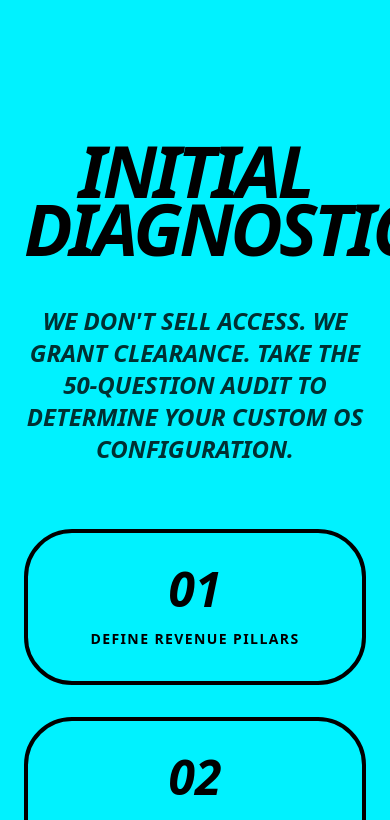
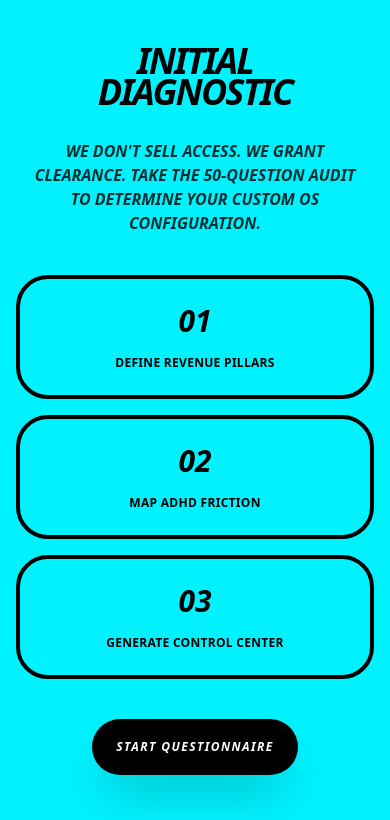
Before and after one commit to Fullpreneur/Fullpreneur-Dashboard, a Next.js app: page / in a window 390 px wide. Shown: the part 4800-5620 px from the top of the page. Built offline with nearby package versions, Linux system fonts and the light colour scheme.

Commit message:
Fix global layout responsiveness, container padding, and widget text scaling

```diff
--- a/app/(dashboard)/layout.tsx
+++ b/app/(dashboard)/layout.tsx
@@ -50,12 +50,14 @@ export default function DashboardLayout({
         ${isMobileMenuOpen ? "translate-x-0" : "-translate-x-full"}
       `}>
         <Sidebar />
+        {isMobileMenuOpen && (
           <button
             onClick={() => setIsMobileMenuOpen(false)}
             className="lg:hidden absolute top-6 right-[-50px] p-2 bg-zinc-900 border border-zinc-800 rounded-lg text-white"
           >
             <X size={20} />
           </button>
+        )}
       </div>
 
       {/* OVERLAY */}
--- a/app/page.tsx
+++ b/app/page.tsx
@@ -138,22 +138,22 @@ export default function LandingPage() {
       </section>
 
       {/* --- THE 50-QUESTION DIAGNOSTIC PREVIEW --- */}
-      <section id="diagnostic" className="py-40 px-6 bg-[#00f2ff]">
-        <div className="max-w-5xl mx-auto text-black text-center">
-          <h2 className="text-7xl md:text-9xl font-black italic uppercase tracking-tighter leading-[0.8] mb-12">
+      <section id="diagnostic" className="py-16 sm:py-24 md:py-40 px-4 sm:px-6 bg-[#00f2ff]">
+        <div className="max-w-5xl mx-auto text-black text-center w-full min-w-0">
+          <h2 className="text-4xl sm:text-6xl md:text-8xl lg:text-9xl font-black italic uppercase tracking-tighter leading-[0.85] mb-8 sm:mb-12 break-words">
             INITIAL <br /> DIAGNOSTIC
           </h2>
-          <p className="text-2xl font-black italic uppercase mb-16 max-w-2xl mx-auto opacity-80">
+          <p className="text-base sm:text-xl md:text-2xl font-black italic uppercase mb-10 sm:mb-16 max-w-2xl mx-auto opacity-80 break-words px-2">
             We don't sell access. We grant clearance. Take the 50-question audit to determine your custom OS configuration.
           </p>
 
-          <div className="grid grid-cols-1 md:grid-cols-3 gap-8 mb-20">
+          <div className="grid grid-cols-1 md:grid-cols-3 gap-4 sm:gap-8 mb-10 sm:mb-20">
             <DiagnosticStep number="01" text="Define Revenue Pillars" />
             <DiagnosticStep number="02" text="Map ADHD Friction" />
             <DiagnosticStep number="03" text="Generate Control Center" />
           </div>
 
-          <Link href="/quiz" className="inline-block px-24 py-10 bg-black text-white font-black uppercase italic tracking-[0.3em] rounded-full hover:scale-105 transition-all shadow-2xl">
+          <Link href="/quiz" className="inline-flex max-w-full items-center justify-center px-6 sm:px-12 md:px-20 py-5 sm:py-8 bg-black text-white font-black uppercase italic tracking-[0.12em] sm:tracking-[0.3em] text-xs sm:text-sm rounded-full hover:scale-105 transition-all shadow-2xl">
             Start Questionnaire
           </Link>
         </div>
@@ -200,9 +200,9 @@ function ProblemItem({ title, desc }: any) {
 
 function DiagnosticStep({ number, text }: any) {
   return (
-    <div className="border-4 border-black p-8 rounded-[3rem]">
-      <p className="text-5xl font-black italic mb-4">{number}</p>
-      <p className="text-sm font-black uppercase tracking-widest">{text}</p>
+    <div className="border-4 border-black p-6 sm:p-8 rounded-[2rem] sm:rounded-[3rem] min-w-0">
+      <p className="text-3xl sm:text-5xl font-black italic mb-4">{number}</p>
+      <p className="text-xs sm:text-sm font-black uppercase tracking-wide sm:tracking-widest break-words">{text}</p>
     </div>
   );
 }
```
Lines whose indentation alone changed are shown as unchanged.
